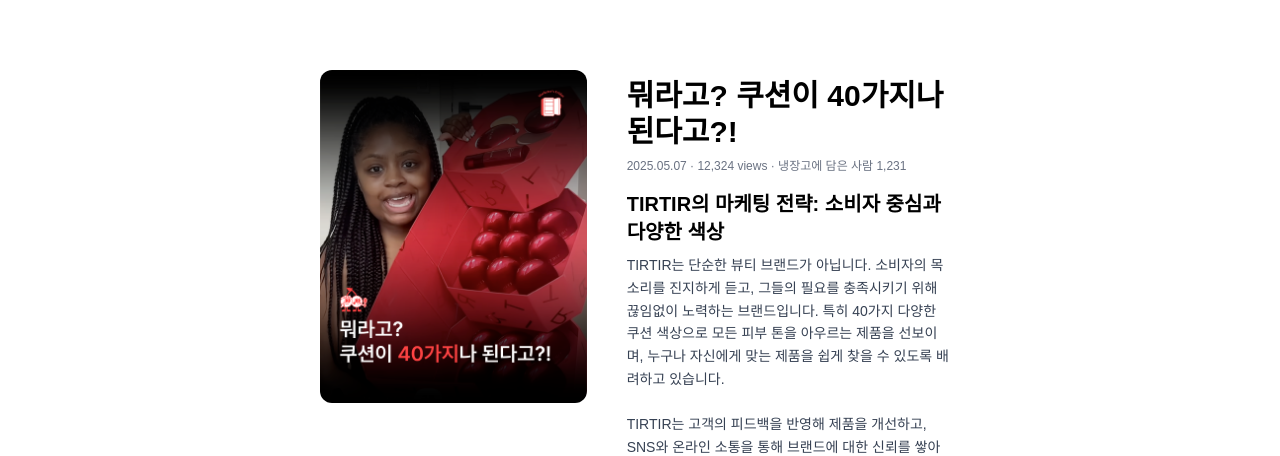
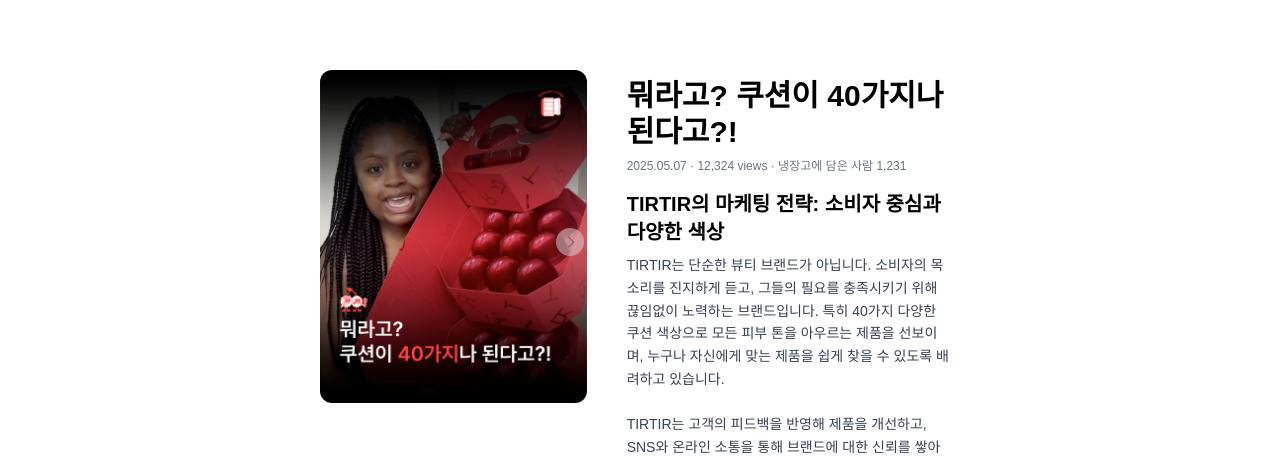
Before and after one commit to Marketer-s-Fridge/Client, a Next.js app: page /cardNews in a window 1280 px wide. Shown: the part 146-602 px from the top of the page. Built offline with nearby package versions, Linux system fonts and the light colour scheme.

Commit message:
feat: 카드뉴스화면 사진 슬라이드 버튼 구현

```diff
--- a/src/app/cardNews/page.tsx
+++ b/src/app/cardNews/page.tsx
@@ -58,7 +58,7 @@ export default function CardNewsDetailPage() {
             >
               {/* 슬라이드 컨테이너 */}
               <div
-                className="flex transition-transform duration-500 ease-in-out"
+                className="relative flex transition-transform duration-500 ease-in-out"
                 style={{
                   width: `${slideCount * 100}%`,
                   transform: `translateX(-${
@@ -101,6 +101,45 @@ export default function CardNewsDetailPage() {
                   setActiveSlide((prev) => Math.min(prev + 1, slideCount - 1));
                 }}
               />
+              {/* 왼쪽 화살표 (첫 번째 슬라이드가 아닐 때만 보여줌) */}
+              {activeSlide > 0 && (
+                <>
+                  <div
+                    className="absolute top-0 left-0 h-full w-1/2 z-10 cursor-pointer"
+                    onClick={() => {
+                      setActiveSlide((prev) => Math.max(prev - 1, 0));
+                    }}
+                  />
+                  <Image
+                    width={150}
+                    height={150}
+                    className="absolute w-7 h-7 top-[47.5%] left-[1%]"
+                    src="/icons/cardnews-bt-left.png"
+                    alt="화살표"
+                  />
+                </>
+              )}
+
+              {/* 오른쪽 화살표 (마지막 슬라이드가 아닐 때만 보여줌) */}
+              {activeSlide < slideCount - 1 && (
+                <>
+                  <div
+                    className="absolute top-0 right-0 h-full w-1/2 z-10 cursor-pointer"
+                    onClick={() => {
+                      setActiveSlide((prev) =>
+                        Math.min(prev + 1, slideCount - 1)
+                      );
+                    }}
+                  />
+                  <Image
+                    width={150}
+                    height={150}
+                    className="absolute w-7 h-7 top-[47.5%] right-[1%]"
+                    src="/icons/cardnews-bt-right.png"
+                    alt="화살표"
+                  />
+                </>
+              )}
             </div>
             {/* 인디케이터 */}
             <div className="absolute bottom-0 left-1/2 -translate-x-1/2 flex gap-1">
```
Also changed, not shown: public/icons/cardnews-bt-left.png (added), public/icons/cardnews-bt-right.png (added).
